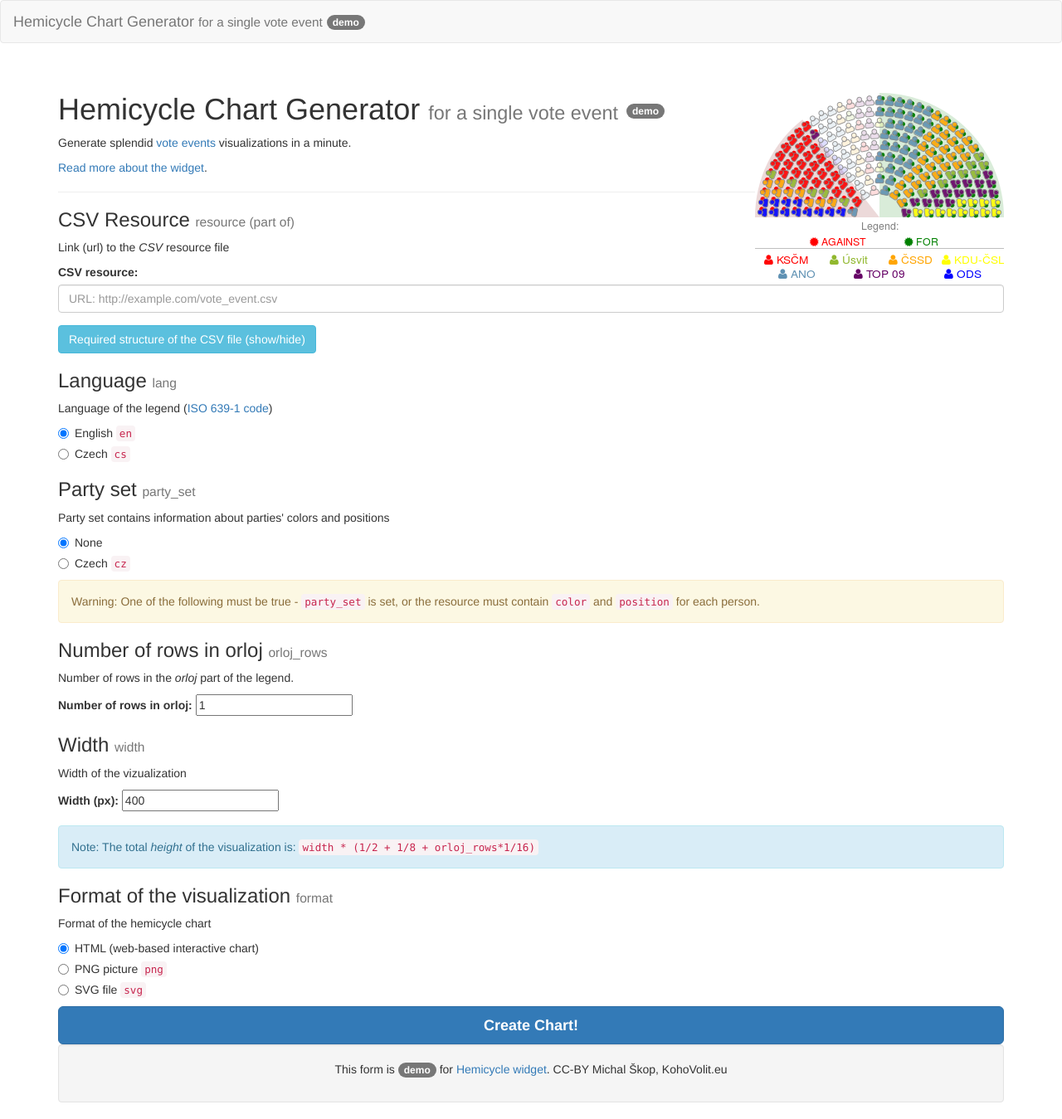
After one commit to KohoVolit/widget-hemicycle, a PHP site: page /demo/form.html in a window 1280 px wide. The commit adds this page. Shown: the whole page at 83% size. Run offline with PHP 8.4, Linux system fonts and the light colour scheme; some libraries are stand-ins or nearby versions.

Commit message:
png/svg creation, form

```diff
--- /dev/null
+++ b/demo/form.html
@@ -0,0 +1,168 @@
+<!DOCTYPE html>
+<html lang="en">
+  <head>
+    <meta charset="utf-8">
+    <title>Generate Hemicycle Chart for a single vote event</title>
+	<meta name="viewport" content="width=device-width, initial-scale=1.0">
+    <meta name="description" content="Generator of Hemicycle Charts">
+    <meta name="author" content="Michal Škop">
+
+    <link rel="stylesheet" href="//maxcdn.bootstrapcdn.com/bootswatch/3.2.0/cosmo/bootstrap.min.css" />
+    <!--<link rel="stylesheet" href="https://maxcdn.bootstrapcdn.com/bootstrap/3.3.2/css/bootstrap.min.css">-->
+    <script src="https://code.jquery.com/jquery-1.11.2.min.js"></script>
+    <script src="https://maxcdn.bootstrapcdn.com/bootstrap/3.3.2/js/bootstrap.min.js"></script>
+
+  </head>
+  <body>
+    <script>
+        $(function() {
+             $('#resource').val("");
+        });
+        $(function() {
+             $('#hemicycle-form').submit( function() {
+                 $("#resource").val(
+                    "http://localhost/michal/project/widget-hemicycle/examples/csv2json.php?url=" + encodeURIComponent($("#resource").val())
+                 );
+                 return true;
+             });
+        });
+    </script>
+    <nav class="navbar navbar-default">
+        <div class="container-fluid">
+            <div class="navbar-header">
+              <a class="navbar-brand" href="#">
+                Hemicycle Chart Generator <small>for a single vote event</small> <span class="badge bg-info">demo</span>
+              </a>
+            </div>
+        </div>
+     </nav>
+    <div class="container">
+     <div class="page-header">
+        <div class="pull-right">
+            <img src="https://raw.githubusercontent.com/KohoVolit/widget-hemicycle/master/examples/example.png" />
+         </div>
+         <h1>Hemicycle Chart Generator <small>for a single vote event</small> <span class="badge bg-info">demo</span></h1>
+         <p>Generate splendid <a href="http://www.popoloproject.com/specs/vote-event.html">vote events</a> visualizations in a minute.</p>
+         <p><a href="https://github.com/KohoVolit/widget-hemicycle/">Read more about the widget</a>.</p>
+     </div>
+
+     <form action="../widget.php" id="hemicycle-form">
+
+        <!-- resource -->
+        <h3>CSV Resource <small>resource (part of)</small></h3>
+        <p>Link (url) to the <em>CSV</em> resource file</p>
+        <div class="form-group">
+            <label for="resource">CSV resource: </label>
+            <input type="text" class="form-control" name="resource" id="resource" placeholder="URL: http://example.com/vote_event.csv">
+        </div>
+        <a class="btn btn-info" data-toggle="collapse" href="#csv-structure" aria-expanded="false" aria-controls="csv-structure">Required structure of the CSV file (show/hide) </a>
+        <div class="collapse" id="csv-structure">
+            <p class="alert alert-warning">Warning: The CSV file MUST contains columns <code>name</code>, <code>party</code> and <code>option_meaning</code> (<code>option_meaning</code> can only have values <code>for</code>, <code>against</code> or <code>neutral</code>), <code>color</code> is a html color, <code>position</code> should be a number in <code>[-100, 100]</code>.</p>
+            <table class="table">
+                <caption>Example of the CSV file (in </em>table view</em>):</caption>
+                <thead>
+                    <tr><th>name</th><th>party</th><th>option_meaning</th><th><em>color</em></th><th><em>position</em></th><th><em>description</em></th></tr>
+                </thead>
+                <tbody>
+                    <tr><td>Michelle</td><td>Fairies</td><td>for</td><td>pink</td><td>-50</td><td>Yep</td></tr>
+                    <tr><td>Nico</td><td>Pirates</td><td>against</td><td>#000000</td><td>33</td><td>No!</td></tr>
+                    <tr><td> ... </td></tr>
+                </tbody>
+            </table>
+            <p>Example of the actual CSV file (mind the mandatory <code>,</code> as the separator):</p>
+            <p><code>name,party,option_meaning,color,position,description<br/>
+                Michelle,Fairies,for,pink,-50,Yes<br/>
+                Nico,Pirates,against,#000000,33,No!<br/>
+                ...
+            </code></p>
+            <p class="alert alert-warning">Warning: One of the following must be true -  <code>party_set</code> is set, or the resource must contain <code>color</code> and <code>position</code> for each person.</p>
+        </div>
+        <!-- /resource -->
+        <!-- lang -->
+        <h3>Language <small>lang</small></h3>
+        <p>Language of the legend (<a href="http://en.wikipedia.org/wiki/List_of_ISO_639-1_codes">ISO 639-1 code</a>)
+        <div class="radio">
+          <label>
+            <input type="radio" name="lang" id="lang1" value="en" checked>
+            English <code>en</code>
+          </label>
+        </div>
+        <div class="radio">
+          <label>
+            <input type="radio" name="lang" id="lang1" value="cs">
+            Czech <code>cs</code>
+          </label>
+        </div>
+        <!-- /lang -->
+
+        <!-- party_set -->
+        <h3>Party set <small>party_set</small></h3>
+        <p>Party set contains information about parties' colors and positions</p>
+        <div class="radio">
+          <label>
+            <input type="radio" name="party_set" id="party_set1" value="" checked> None
+          </label>
+        </div>
+        <div class="radio">
+          <label>
+            <input type="radio" name="party_set" id="party_set2" value="cz">
+            Czech <code>cz</code>
+          </label>
+        </div>
+        <p class="alert alert-warning">Warning: One of the following must be true -  <code>party_set</code> is set, or the resource must contain <code>color</code> and <code>position</code> for each person.</p>
+        <!-- /party_set -->
+
+        <!-- orloj_rows -->
+
+        <!-- /orloj_rows -->
+        <h3>Number of rows in orloj <small>orloj_rows</small></h3>
+        <p>Number of rows in the <em>orloj</em> part of the legend.</p>
+        <div class="form-group">
+            <label for="orloj_rows">Number of rows in orloj: </label>
+            <input type="number" id="orloj_rows" name="orloj_rows" value="1">
+        </div>
+        <!-- width -->
+        <h3>Width <small>width</small></h3>
+        <p>Width of the vizualization</p>
+        <div class="form-group">
+            <label for="width">Width (px): </label>
+            <input type="number" id="width" name="width" value="400">
+        </div>
+        <p class="alert alert-info">Note: The total <em>height</em> of the visualization is: <code>width * (1/2 + 1/8 + orloj_rows*1/16)</code></p>
+        <!-- /width -->
+
+        <!-- format -->
+        <h3>Format of the visualization <small>format</small></h3>
+        <p>Format of the hemicycle chart</p>
+        <div class="radio">
+          <label>
+            <input type="radio" name="format" id="format1" value="" checked> HTML (web-based interactive chart)
+          </label>
+        </div>
+        <div class="radio">
+          <label>
+            <input type="radio" name="format" id="format2" value="png">
+            PNG picture <code>png</code>
+          </label>
+        </div>
+        <div class="radio">
+          <label>
+            <input type="radio" name="format" id="format3" value="png">
+            SVG file <code>svg</code>
+          </label>
+        </div>
+        <!-- /format -->
+
+        <button type="submit" class="btn btn-primary btn-lg btn-block"><strong>Create Chart!</strong></button>
+     </form>
+     </div>
+
+     <footer>
+        <div class="container">
+            <div class="well">
+                <p class="text-center">This form is <span class="badge bg-info">demo</span> for <a href="https://github.com/KohoVolit/widget-hemicycle/">Hemicycle widget</a>. CC-BY Michal Škop, KohoVolit.eu</p>
+            </div>
+        </div>
+     </footer>
+  </body>
+</html>
--- a/widget.tpl
+++ b/widget.tpl
@@ -1,5 +1,5 @@
 <!DOCTYPE html>
-<html lang={_LANG}>
+<html lang="{_LANG}">
   <head>
   <meta http-equiv="Content-Type" content="text/html; charset=utf-8" />
   <script src="http://d3js.org/d3.v3.min.js"></script>
@@ -138,5 +138,6 @@
 
 
 </script>
+{_WIDGET_PICTURE}
   </body>
 </html>
```
Also changed, not shown: create_png.php (added, +22 -0 lines), demo/smarty/templates/form.tpl (added, +39 -0 lines), demo/www/form.php (added, +13 -0 lines), widget.php (+17 -4 lines), widget_picture.tpl (added, +29 -0 lines), 9 other files.
